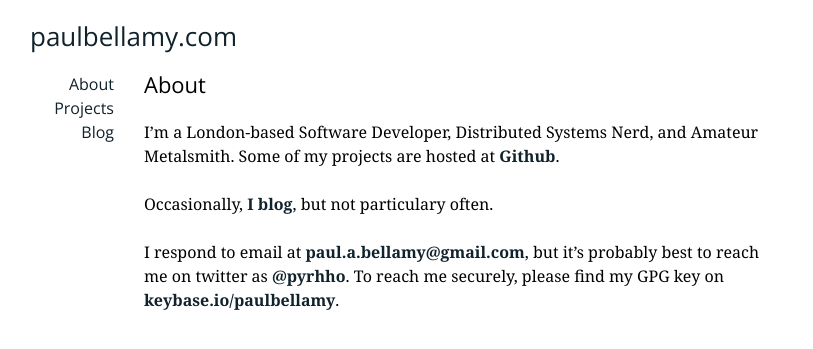
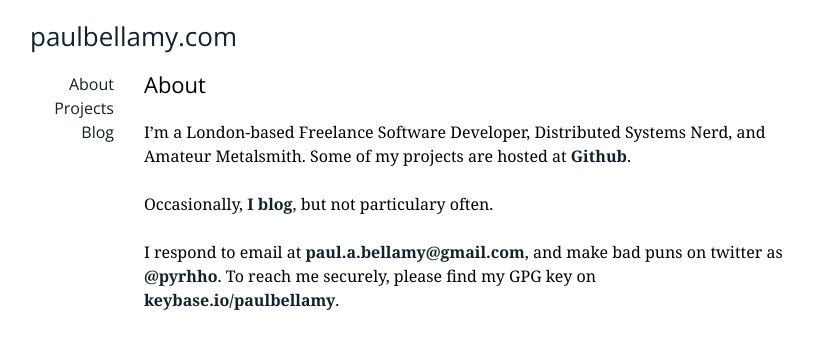
Before and after one commit to paulbellamy/paulbellamy.github.com, a Jekyll site: the page built from about/index.markdown, in a window 1280 px wide. Shown: the top 349 px of the page, without its empty margins (190-1003 px from the left). Built offline with Jekyll 4.4.1, drawn with Linux system fonts in a browser that asks for light colours; a script that is not in the unit is left out.

Commit message:
Updating about page

```diff
--- a/about/index.markdown
+++ b/about/index.markdown
@@ -7,8 +7,8 @@
 {{ page.title }}
 ----------------
 
-I'm a London-based Software Developer, Distributed Systems Nerd, and Amateur Metalsmith. Some of my projects are hosted at <a href="http://www.github.com/paulbellamy">Github</a>.
+I'm a London-based Freelance Software Developer, Distributed Systems Nerd, and Amateur Metalsmith. Some of my projects are hosted at <a href="http://www.github.com/paulbellamy">Github</a>.
 
 Occasionally, [I blog](/), but not particulary often.
 
-I respond to email at [paul.a.bellamy@gmail.com](mailto:paul.a.bellamy@gmail.com), but it's probably best to reach me on twitter as [@pyrhho](http://www.twitter.com/pyrhho). To reach me securely, please find my GPG key on [keybase.io/paulbellamy](https://keybase.io/paulbellamy).
+I respond to email at [paul.a.bellamy@gmail.com](mailto:paul.a.bellamy@gmail.com), and make bad puns on twitter as [@pyrhho](http://www.twitter.com/pyrhho). To reach me securely, please find my GPG key on [keybase.io/paulbellamy](https://keybase.io/paulbellamy).
```
